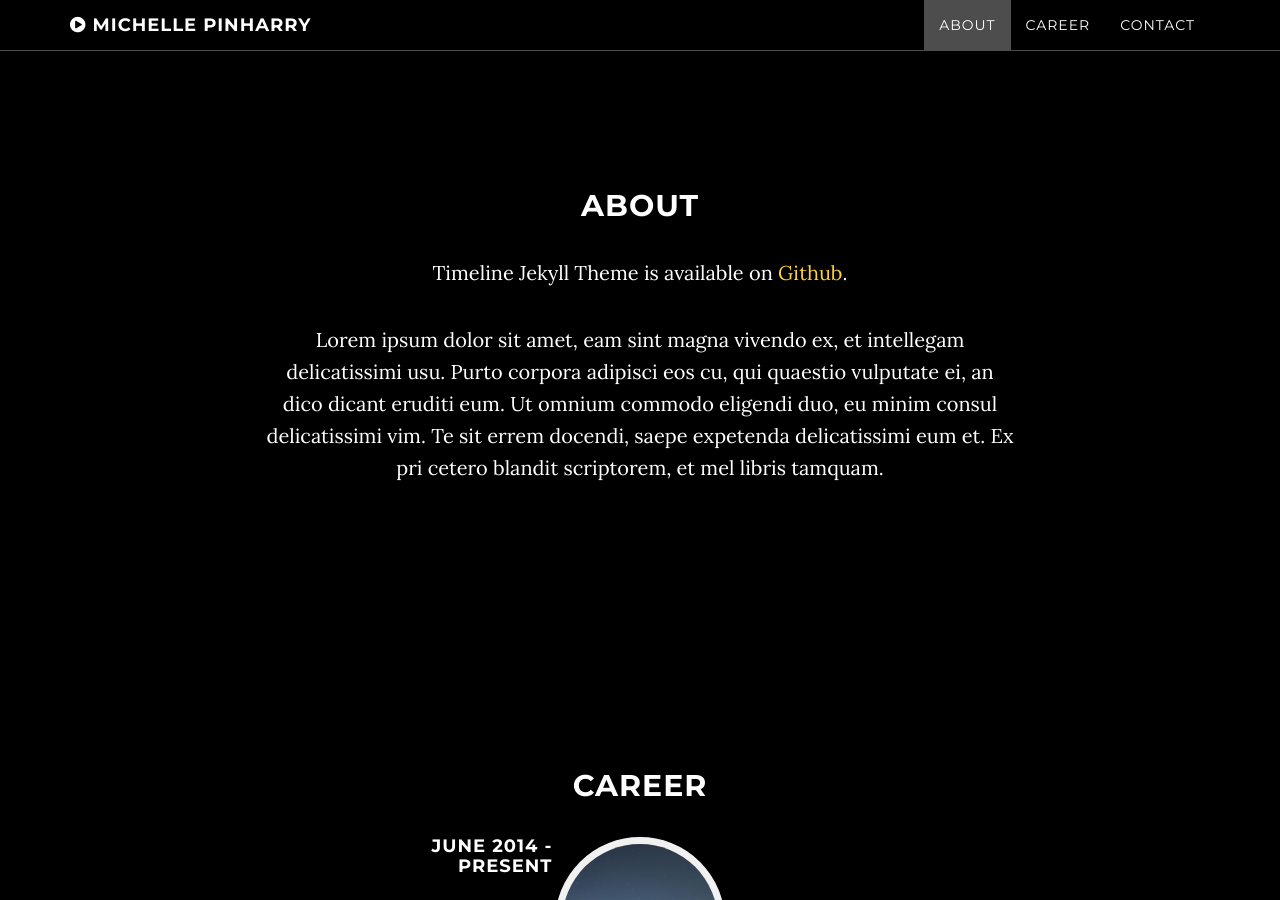
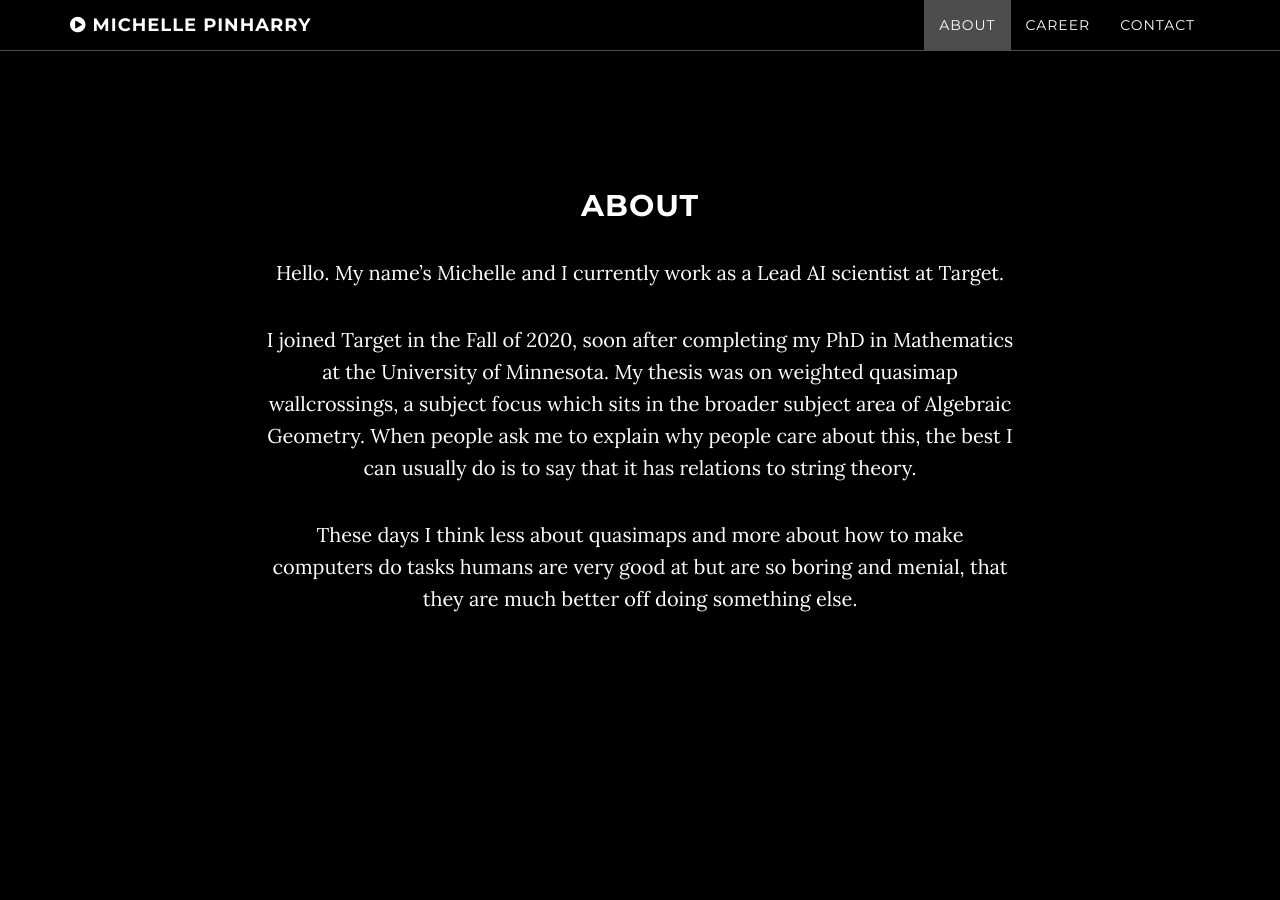
Before and after one commit to michelle-pinharry/michelle-pinharry.github.io, a Jekyll site: the page built from index.html, in a window 1280 px wide and 900 px high, scrolled down 961 px. Built offline with Jekyll 4.4.1, drawn with Linux system fonts in a browser that asks for light colours; some of the changed text lies outside the part shown.

Commit message:
more basic changes

```diff
--- a/_config.yml
+++ b/_config.yml
@@ -28,6 +28,7 @@
 url: "" # the base hostname & protocol for your site, e.g. http://example.com
 twitter_username: jekyllrb
 github_username:  jekyll
+career-img: "img/timeline/default.jpg"
 
 # Build settings
 remote_theme: kirbyt/timeline-jekyll-theme
--- a/_posts/2014-01-01-job01.markdown
+++ b/_posts/2014-01-01-job01.markdown
@@ -1,7 +1,7 @@
 ---
 layout: null
-title: June 2014 - Present
-subtitle:
+title: Sep 2020 - present
+subtitle: Lead AI Scientist, Target Corporation, Minneapolis, MN
 image: "img/timeline/4.jpg"
 ---
-An sea adhuc graece gloriatur. Ferri liberavisse eu mea, has ei nibh atomorum. Ex putant nominavi indoctum mei. Qualisque dignissim his eu, ei his dictas nusquam.
+Currently working on developing large-scale machine learning products with a focus on computer vision using both deep learning methods and traditional image processing techniques
--- a/about.html
+++ b/about.html
@@ -5,6 +5,11 @@
 ---
 ## About
 
-Timeline Jekyll Theme is available on [Github](https://github.com/kirbyt/timeline-jekyll-theme).
+Hello. My name's Michelle and I currently work as a Lead AI scientist at Target.
 
-Lorem ipsum dolor sit amet, eam sint magna vivendo ex, et intellegam delicatissimi usu. Purto corpora adipisci eos cu, qui quaestio vulputate ei, an dico dicant eruditi eum. Ut omnium commodo eligendi duo, eu minim consul delicatissimi vim. Te sit errem docendi, saepe expetenda delicatissimi eum et. Ex pri cetero blandit scriptorem, et mel libris tamquam.
+I joined Target in the Fall of 2020,  soon after completing my PhD in Mathematics at the University of Minnesota.
+My thesis was on weighted quasimap wallcrossings, a subject focus which sits in the broader subject area of Algebraic Geometry.
+When people ask me to explain why people care about this, the best I can usually do is to say that it has relations to string theory.
+
+These days I think less about quasimaps and more about how to make computers do tasks humans are very good at but are so boring and menial,
+that they are much better off doing something else.
--- a/index.html
+++ b/index.html
@@ -2,4 +2,4 @@
 layout: default
 title:
 ---
-Timeline is multipurpose, single page Jekyll theme that includes a timeline section.
+Hello/Γεια σου - Welcome/Καλώς ήρθες :)
```
Also changed, not shown: _posts/2011-01-01-job01 copy 2.markdown (added, +7 -0 lines), _posts/2011-01-01-job01 copy 3.markdown (added, +7 -0 lines), _posts/2011-01-01-job01 copy.markdown (added, +7 -0 lines), contact.html (+5 -7 lines), img/timeline/default.jpg.
